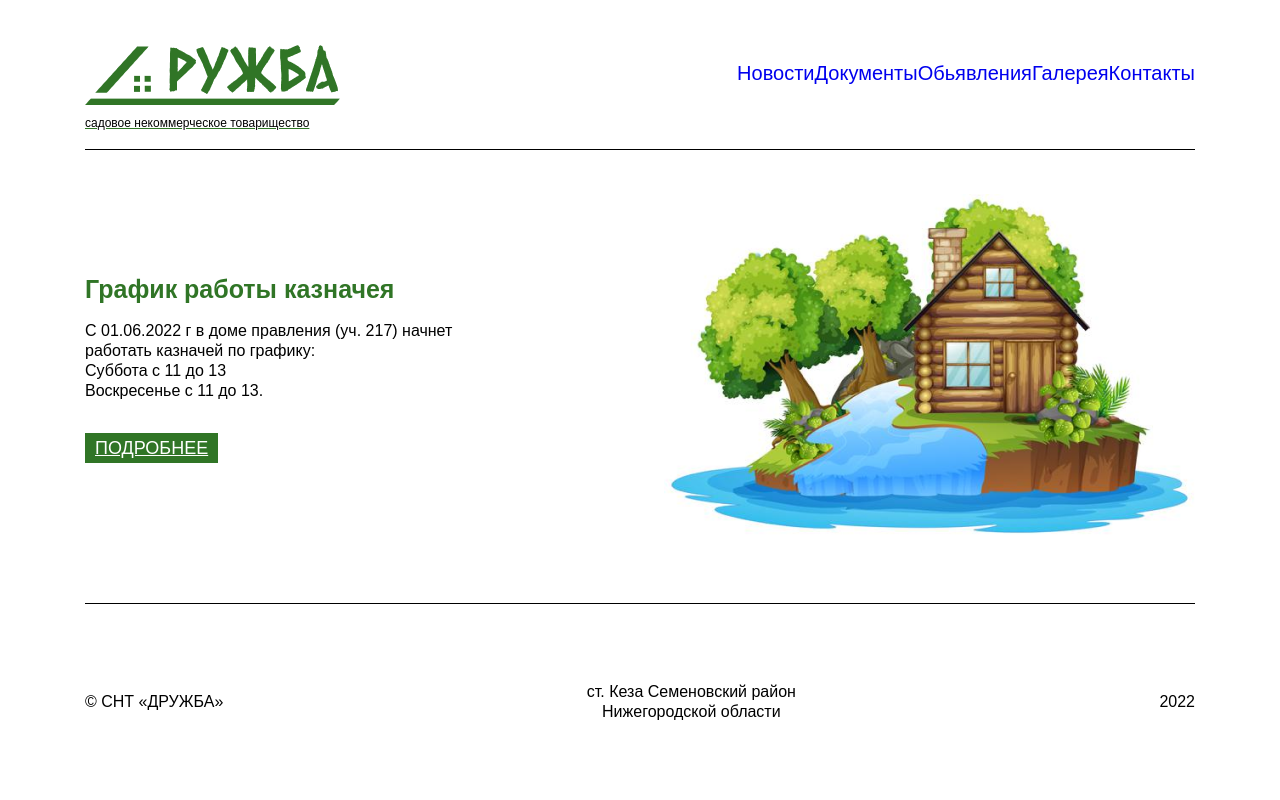
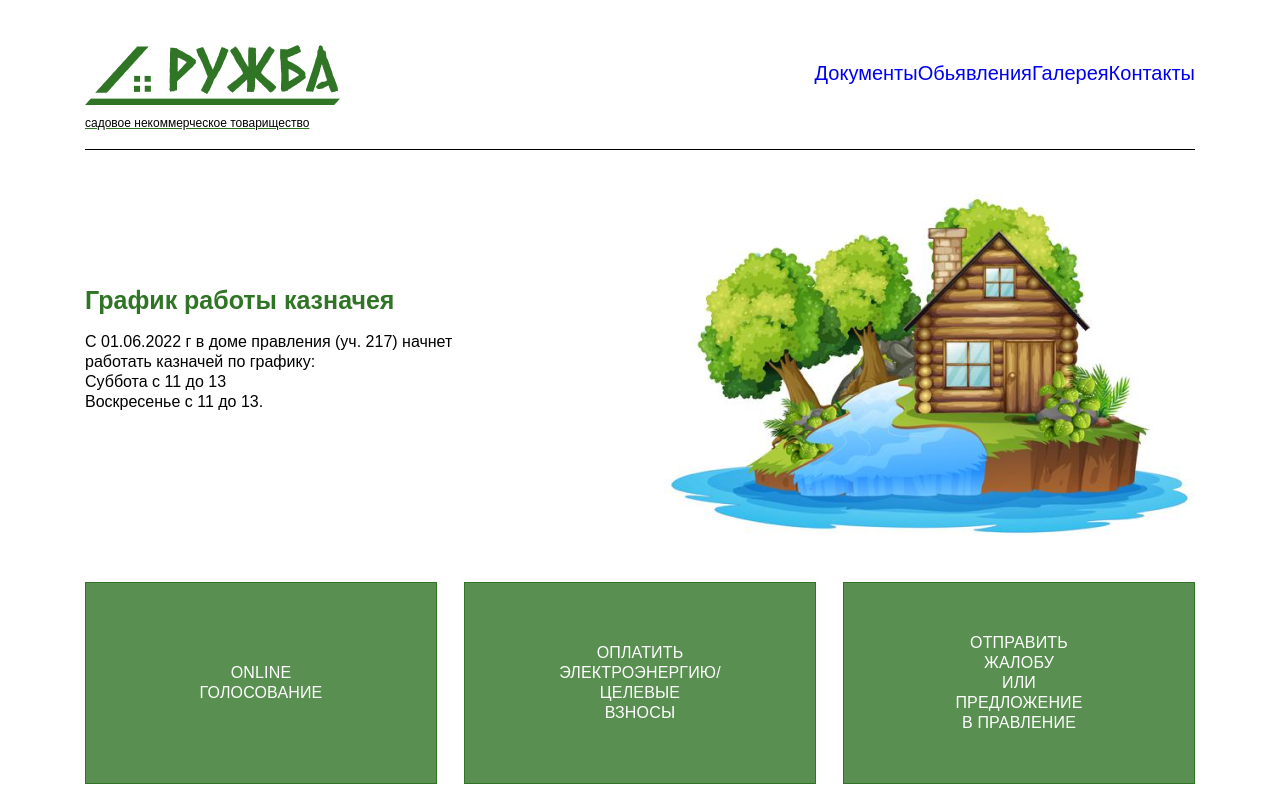
Before and after one commit to overusdev/druzhba-frontend, a Nuxt app: page / in a window 1280 px wide. Shown: the top 800 px of the page. Built offline with nearby package versions, Linux system fonts and the light colour scheme.

Commit message:
Main blocks init

```diff
--- /dev/null
+++ b/assets/styles/variables.scss
@@ -0,0 +1 @@
+$transitionDefault: all .1s ease-in-out;
--- a/components/UI/Burger.vue
+++ b/components/UI/Burger.vue
@@ -34,6 +34,7 @@ export default {
 
 <style lang="scss" scoped>
 @import '~/assets/styles/media.scss';
+@import '~/assets/styles/variables.scss';
     .burger {
         position: relative;
         height: 28px;
@@ -41,7 +42,8 @@ export default {
         display: flex;
         flex-direction: column;
         justify-content: space-between;
-        transition: .8s all ease-in-out;
+        // transition: .8s all ease-in-out;
+        transition: $transitionDefault;
 
         &_state {
             &_active {
@@ -62,13 +64,14 @@ export default {
         }
 
         &__line {
-            transition: .3s all ease-in-out;
+            // transition: .3s all ease-in-out;
+            transition: $transitionDefault;
             background: #307526;
             height: 5px;
             transform-origin: 4px 0px;
-            transition: transform 0.5s cubic-bezier(0.77,0.2,0.05,1.0),
-                        background 0.5s cubic-bezier(0.77,0.2,0.05,1.0),
-                        opacity 0.55s ease;
+            transition: transform 0.1s cubic-bezier(0.77,0.2,0.05,1.0),
+                        background 0.1s cubic-bezier(0.77,0.2,0.05,1.0),
+                        opacity 0.5s ease;
         }
 
         @include desktop {
--- a/components/footer/Footer.vue
+++ b/components/footer/Footer.vue
@@ -24,8 +24,8 @@
     margin-top: 40px;
 
     @include desktop {
-      position: fixed;
-      bottom: 0;
+      // position: fixed;
+      // bottom: 0;
       width: 100%;
       margin-top: 0;
     }
--- a/components/header/Header.vue
+++ b/components/header/Header.vue
@@ -47,10 +47,10 @@ export default {
   setup() {
     const store = useBurger();
     const menuItems = [
-      {
-        name: 'Новости',
-        link: '/news',
-      },
+      // {
+      //   name: 'Новости',
+      //   link: '/news',
+      // },
       {
         name: 'Документы',
         link: '/docs',
@@ -78,6 +78,7 @@ export default {
 
 <style lang="scss" scoped>
 @import '~/assets/styles/media.scss';
+@import '~/assets/styles/variables.scss';
 .header {
   &__logo {
     width: 255px;
@@ -117,7 +118,7 @@ export default {
     width: 100%;
     padding-top: 30px;
     opacity: 0;
-    transition: .2s all ease-in-out;
+    transition: $transitionDefault;
 
     &_active {
       left: 0;
@@ -151,7 +152,7 @@ export default {
       line-height: 20px;
       margin-bottom: 0;
       cursor: pointer;
-      transition: .2s all ease-in-out;
+      transition: $transitionDefault;
 
       &:hover {
         color: #307526;
--- /dev/null
+++ b/components/main-blocks/MainBlocks.vue
@@ -0,0 +1,81 @@
+<template>
+    <div class="main-items">
+        <NuxtLink
+            v-for="item in items"
+            :key="item.id"
+        >
+            <span
+                class="main-items__item"
+                v-html="item.title"
+            >
+            </span>
+        </NuxtLink>
+    </div>
+</template>
+
+<script lang="js">
+    import { useMain } from '~/stores/mainItems';
+
+    export default {
+        setup() {
+            const store = useMain();
+            const items = store.getMainItems();
+
+            return {
+                items
+            }
+        }
+    }
+
+</script>
+
+<style lang="scss" scoped>
+    @import '~/assets/styles/media.scss';
+    @import '~/assets/styles/variables.scss';
+
+    .main-items {
+        display: flex;
+        flex-direction: column;
+
+        @include desktop {
+            flex-direction: row;
+            justify-content: space-between;
+            align-items: center;
+            flex-wrap: wrap;
+        }
+
+        &__item {
+            height: 200px;
+            width: 350px;
+            color: #fff;
+            background: rgba(48, 117, 38, 0.8);
+            border: 1px solid #307526;
+            margin-bottom: 24px;
+            display: flex;
+            align-items: center;
+            justify-content: center;
+            font-weight: 500;
+            font-size: 16px;
+            line-height: 20px;
+            text-align: center;
+            letter-spacing: 0.01em;
+            text-transform: uppercase;
+
+            @include desktop {
+                margin-bottom: 0;
+                font-size: 22px;
+                line-height: 27px;
+                cursor: pointer;
+                transition: $transitionDefault;
+
+                &:hover {
+                    transform: scale(1.1);
+                    background: #fff;
+                    font-weight: 700;
+                    color: #307526;
+                }
+            }
+        }
+    }
+
+</style>
--- a/pages/index.vue
+++ b/pages/index.vue
@@ -2,6 +2,7 @@
     <div class="main">
       <div class="container">
         <div class="main__head">
+
           <div class="main__last-news">
             <h2 class="main__last-news-title">{{ lastNews.title }}</h2>
             <p
@@ -9,12 +10,12 @@
               v-html="lastNews.noteDescription"
             ></p>
 
-            <Nuxt-link
+            <!-- <Nuxt-link
               class="main__last-news-more"
               :to="`/news/${lastNews.id}`"
             >
               Подробнее
-            </Nuxt-link>
+            </Nuxt-link> -->
           </div>
 
             <img
@@ -22,6 +23,11 @@
               alt="Лого"
               class="main__pic"
             >
+
+        </div>
+
+        <div class="main__body">
+          <MainBlocks/>
         </div>
       </div>
     </div>
@@ -52,10 +58,10 @@ export default {
   &__head {
     display: flex;
     flex-direction: column;
-    margin-top: 20px;
+    margin: 20px 0;
 
     @include desktop {
-      margin-top: 44px;
+      margin: 44px 0;
       flex-direction: row;
       align-items: center;
       justify-content: space-between;
@@ -112,5 +118,9 @@ export default {
     }
   }
 
+  &__body {
+    margin-bottom: 36px;
+  }
+
 }
 </style>
--- /dev/null
+++ b/stores/mainItems.js
@@ -0,0 +1,46 @@
+export const useMain = defineStore('main', () => {
+    const mainItems = [
+
+        {
+            id: 0,
+            title: 'ONLINE<br> ГОЛОСОВАНИЕ',
+            noteDescription: '3',
+            description: '3',
+            date: '21.05.2022',
+        },
+        {
+            id: 1,
+            title: 'ОПЛАТИТЬ<br> ЭЛЕКТРОЭНЕРГИЮ/<br>ЦЕЛЕВЫЕ<br> ВЗНОСЫ',
+            noteDescription: '3',
+            description: '3',
+            date: '21.05.2022',
+            link: '/ads'
+        },
+        {
+            id: 2,
+            title: 'ОТПРАВИТЬ<br> ЖАЛОБУ<br> ИЛИ<br> ПРЕДЛОЖЕНИЕ<br> В ПРАВЛЕНИЕ',
+            noteDescription: '2',
+            description: '',
+            date: '20.05.2022',
+        },
+    ];
+
+    function getMainItems() {
+        return mainItems;
+    }
+
+    function getLastMainItem() {
+        return mainItems[0];
+    }
+
+    function getMainItemById({id}) {
+        return mainItems.find( item => item.id == id);
+    }
+
+    return {
+        mainItems,
+        getLastMainItem,
+        getMainItemById,
+        getMainItems
+    };
+});
```
